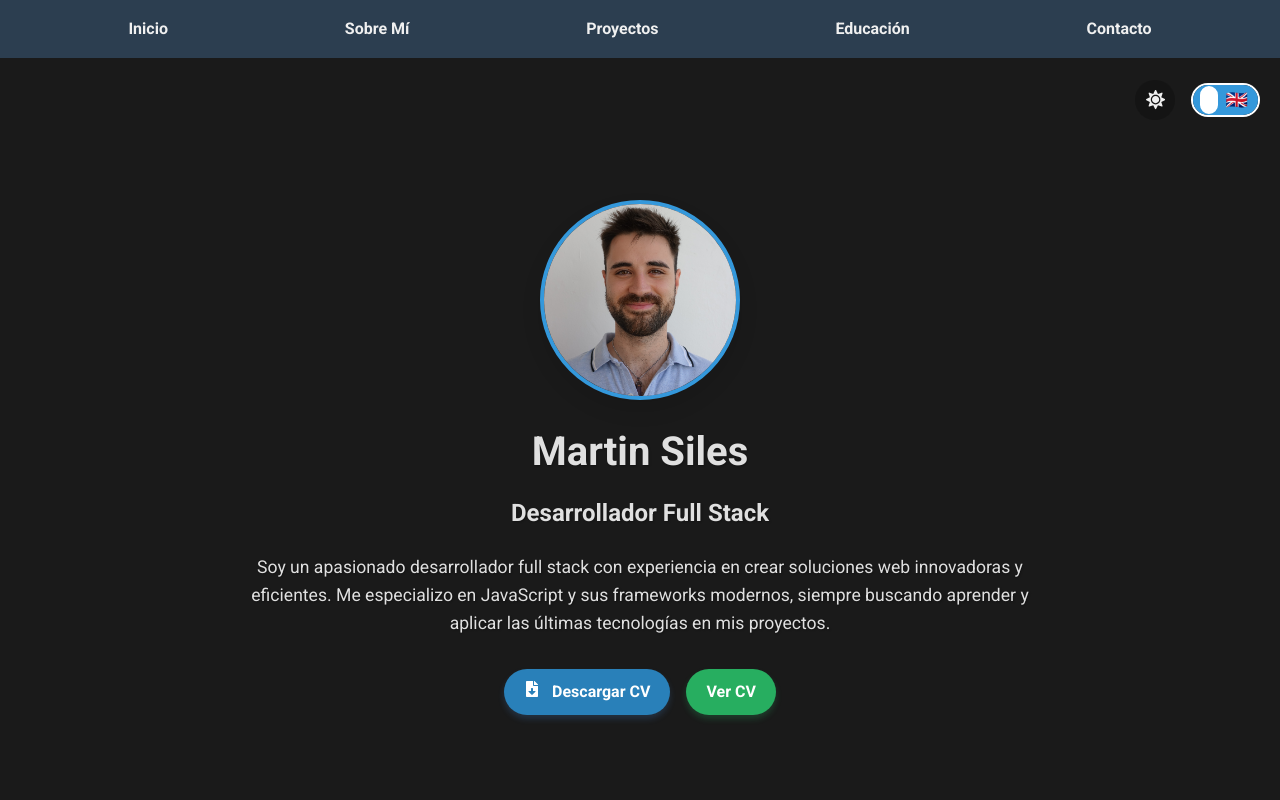
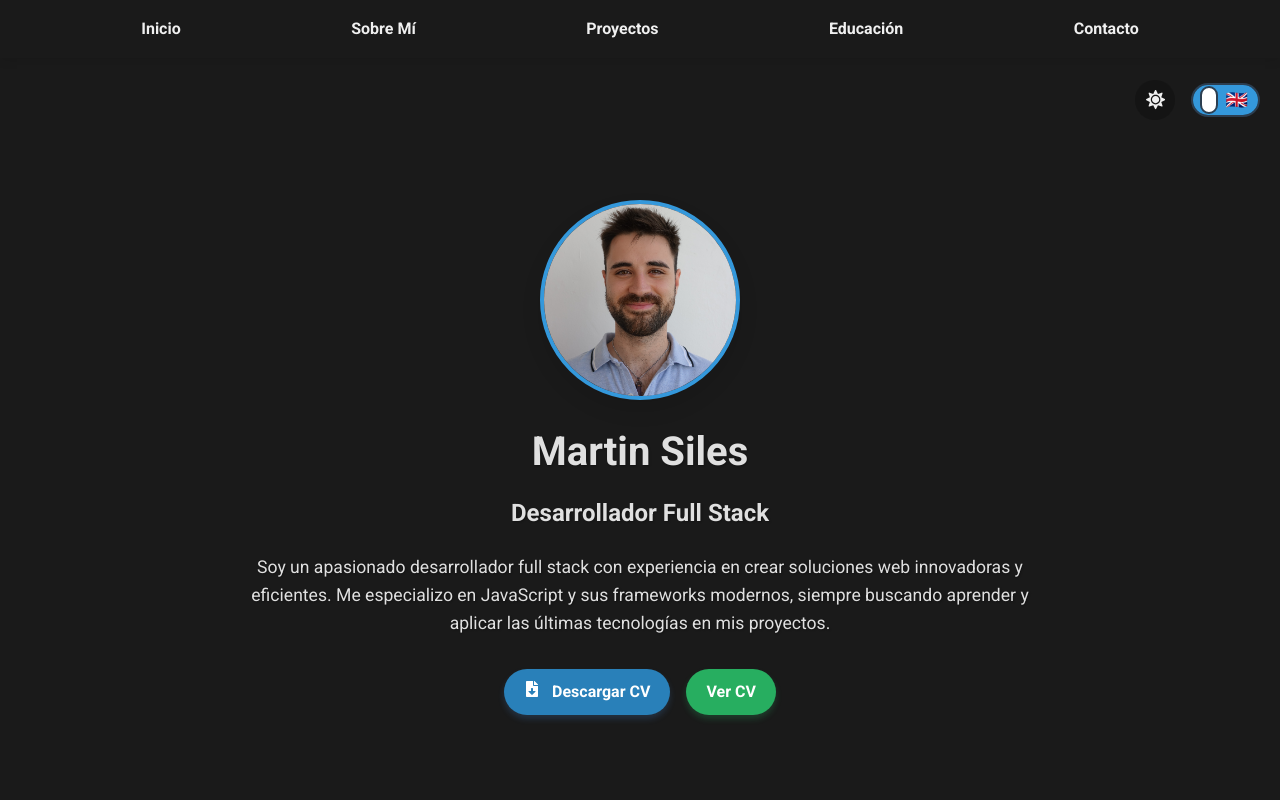
Before and after one commit to Martinsr99/Portfolio-React-Node, a React (Create React App) app in the folder frontend/: page / in a window 1280 px wide. Shown: the top 800 px of the page. Built offline with nearby package versions, Linux system fonts and the light colour scheme.

Commit message:
feat: add shadown on header

```diff
--- a/frontend/src/App.css
+++ b/frontend/src/App.css
@@ -3,6 +3,13 @@
 
 :root {
   --main-font: 'Roboto', Arial, sans-serif;
+  --primary-color: #2c3e50;
+  --secondary-color: #3498db;
+  --text-color-light: #f0f0f0;
+  --text-color-dark: #333;
+  --background-light: #ffffff;
+  --background-dark: #1a1a1a;
+  --transition-speed: 0.3s;
 }
 
 * {
@@ -14,7 +21,7 @@
 body, html {
   font-family: var(--main-font);
   line-height: 1.6;
-  color: #333;
+  color: var(--text-color-dark);
   min-height: 100vh;
   overflow-x: hidden;
 }
@@ -23,13 +30,32 @@ body, html {
   display: flex;
   flex-direction: column;
   min-height: 100vh;
+  transition: background-color var(--transition-speed) ease;
 }
 
-header {
-  background-color: #2c3e50;
-  color: #fff;
-  padding: 1rem;
-  box-shadow: 0 2px 4px rgba(0,0,0,0.1);
+.header {
+  position: sticky;
+  top: 0;
+  left: 0;
+  right: 0;
+  z-index: 1000;
+  transition: all var(--transition-speed) ease;
+  background-color: rgba(255, 255, 255, 0.9);
+  box-shadow: 0 2px 10px rgba(0, 0, 0, 0.1);
+}
+
+.header.scrolled {
+  box-shadow: 0 2px 10px rgba(0, 0, 0, 0.1);
+}
+
+.header.light {
+  background-color: rgba(255, 255, 255, 0.9);
+  color: var(--text-color-dark);
+}
+
+.header.dark {
+  background-color: rgba(26, 26, 26, 0.9);
+  color: var(--text-color-light);
 }
 
 .header-content {
@@ -38,27 +64,35 @@ header {
   align-items: center;
   max-width: 1200px;
   margin: 0 auto;
+  padding: 1rem;
 }
 
-nav {
+.nav-menu {
   flex-grow: 1;
 }
 
-nav ul {
+.nav-menu ul {
   display: flex;
   justify-content: space-around;
   list-style-type: none;
 }
 
-nav ul li a {
-  color: #fff;
+.nav-menu ul li a {
   text-decoration: none;
   font-weight: bold;
-  transition: color 0.3s ease;
+  transition: color var(--transition-speed) ease;
 }
 
-nav ul li a:hover {
-  color: #3498db;
+.light .nav-menu ul li a {
+  color: var(--text-color-dark);
+}
+
+.dark .nav-menu ul li a {
+  color: var(--text-color-light);
+}
+
+.nav-menu ul li a:hover {
+  color: var(--secondary-color);
 }
 
 .controls-container {
@@ -69,16 +103,23 @@ nav ul li a:hover {
 .theme-toggle {
   background: none;
   border: none;
-  color: #fff;
   font-size: 1.2rem;
   cursor: pointer;
   margin-right: 1rem;
-  transition: transform 0.3s ease;
+  transition: transform var(--transition-speed) ease;
   display: flex;
   align-items: center;
   justify-content: center;
   width: 40px;
   height: 40px;
+}
+
+.light .theme-toggle {
+  color: var(--text-color-dark);
+}
+
+.dark .theme-toggle {
+  color: var(--text-color-light);
 }
 
 .theme-toggle:hover {
@@ -98,7 +139,7 @@ nav ul li a:hover {
   display: block;
   overflow: hidden;
   cursor: pointer;
-  border: 2px solid #fff;
+  border: 2px solid var(--primary-color);
   border-radius: 20px;
 }
 
@@ -106,7 +147,7 @@ nav ul li a:hover {
   display: block;
   width: 200%;
   margin-left: -100%;
-  transition: margin 0.3s ease-in 0s;
+  transition: margin var(--transition-speed) ease-in 0s;
 }
 
 .language-toggle-inner:before,
@@ -132,7 +173,7 @@ nav ul li a:hover {
 .language-toggle-inner:after {
   content: "🇬🇧";
   padding-right: 10px;
-  background-color: #3498db;
+  background-color: var(--secondary-color);
   text-align: right;
 }
 
@@ -145,9 +186,9 @@ nav ul li a:hover {
   top: 0;
   bottom: 0;
   right: 36px;
-  border: 2px solid #fff;
+  border: 2px solid var(--primary-color);
   border-radius: 20px;
-  transition: all 0.3s ease-in 0s;
+  transition: all var(--transition-speed) ease-in 0s;
 }
 
 .language-toggle-checkbox:checked + .language-toggle-label .language-toggle-inner {
@@ -162,12 +203,12 @@ main {
   flex: 1;
   display: flex;
   flex-direction: column;
-  transition: opacity 0.3s ease-in-out;
+  transition: opacity var(--transition-speed) ease-in-out;
 }
 
 footer {
-  background-color: #2c3e50;
-  color: #fff;
+  background-color: var(--primary-color);
+  color: var(--text-color-light);
   padding: 1rem;
   text-align: center;
 }
@@ -177,7 +218,7 @@ h1, h2, h3 {
 }
 
 .language-transition {
-  transition: opacity 0.3s ease-in-out;
+  transition: opacity var(--transition-speed) ease-in-out;
 }
 
 .language-transition main {
@@ -185,28 +226,16 @@ h1, h2, h3 {
 }
 
 .dark-mode {
-  background-color: rgb(26, 26, 26);
-  color: #f0f0f0;
+  background-color: var(--background-dark);
+  color: var(--text-color-light);
 }
 
 .dark-mode .app-container {
-  background-color: rgb(26, 26, 26);
-}
-
-.dark-mode header {
-  background-color: #2c3e50;
+  background-color: var(--background-dark);
 }
 
 .dark-mode footer {
-  background-color: rgb(26, 26, 26);
-}
-
-.dark-mode nav ul li a, .dark-mode .theme-toggle {
-  color: #f0f0f0;
-}
-
-.dark-mode nav ul li a:hover, .dark-mode .theme-toggle:hover {
-  color: #3498db;
+  background-color: var(--background-dark);
 }
 
 @keyframes fadeInUp {
@@ -244,8 +273,8 @@ h1, h2, h3 {
     right: -100%;
     width: 60%;
     height: 100vh;
-    background-color: #2c3e50;
-    transition: right 0.3s ease-in-out;
+    background-color: var(--primary-color);
+    transition: right var(--transition-speed) ease-in-out;
     z-index: 99;
   }
 
@@ -253,18 +282,18 @@ h1, h2, h3 {
     right: 0;
   }
 
-  nav ul {
+  .nav-menu ul {
     flex-direction: column;
     align-items: center;
     height: 100%;
     justify-content: center;
   }
 
-  nav ul li {
+  .nav-menu ul li {
     margin: 1rem 0;
   }
 
-  nav ul li a {
+  .nav-menu ul li a {
     font-size: 1.2rem;
   }
 
--- a/frontend/src/components/Header.js
+++ b/frontend/src/components/Header.js
@@ -1,14 +1,35 @@
-import React, { useContext, useState } from 'react';
-import { Link } from 'react-router-dom';
-import { motion } from 'framer-motion';
+import React, { useContext, useState, useEffect } from 'react';
+import { Link, useLocation } from 'react-router-dom';
+import { motion, AnimatePresence } from 'framer-motion';
 import { AppContext } from '../AppContext';
 import { FaBars, FaTimes, FaSun, FaMoon } from 'react-icons/fa';
 
 const Header = () => {
   const { language, toggleLanguage, darkMode, toggleTheme } = useContext(AppContext);
   const [isOpen, setIsOpen] = useState(false);
+  const [scrolled, setScrolled] = useState(false);
+  const location = useLocation();
 
   const toggleMenu = () => setIsOpen(!isOpen);
+
+  useEffect(() => {
+    const handleScroll = () => {
+      const isScrolled = window.scrollY > 10;
+      if (isScrolled !== scrolled) {
+        setScrolled(isScrolled);
+      }
+    };
+
+    window.addEventListener('scroll', handleScroll);
+
+    return () => {
+      window.removeEventListener('scroll', handleScroll);
+    };
+  }, [scrolled]);
+
+  useEffect(() => {
+    setIsOpen(false);
+  }, [location]);
 
   const translations = {
     es: {
@@ -34,39 +55,32 @@ const Header = () => {
   const t = translations[language];
 
   return (
-    <header className="header">
+    <header className={`header ${scrolled ? 'scrolled' : ''} ${darkMode ? 'dark' : 'light'}`}>
       <div className="header-content">
-        <div className="menu-icon" onClick={toggleMenu}>
+        <div
+          className="menu-icon"
+          onClick={toggleMenu}
+        >
           {isOpen ? <FaTimes /> : <FaBars />}
         </div>
         <nav className={`nav-menu ${isOpen ? 'show' : ''}`}>
-          <motion.ul
-            initial={{ opacity: 0 }}
-            animate={{ opacity: 1 }}
-            transition={{ duration: 0.5 }}
-          >
-            <motion.li whileHover={{ scale: 1.1 }}><Link to="/" onClick={toggleMenu}>{t.home}</Link></motion.li>
-            <motion.li whileHover={{ scale: 1.1 }}><Link to="/about" onClick={toggleMenu}>{t.about}</Link></motion.li>
-            <motion.li whileHover={{ scale: 1.1 }}><Link to="/projects" onClick={toggleMenu}>{t.projects}</Link></motion.li>
-            <motion.li whileHover={{ scale: 1.1 }}><Link to="/education" onClick={toggleMenu}>{t.education}</Link></motion.li>
-            <motion.li whileHover={{ scale: 1.1 }}><Link to="/contact" onClick={toggleMenu}>{t.contact}</Link></motion.li>
-          </motion.ul>
+          <ul>
+            <li><Link to="/" onClick={toggleMenu}>{t.home}</Link></li>
+            <li><Link to="/about" onClick={toggleMenu}>{t.about}</Link></li>
+            <li><Link to="/projects" onClick={toggleMenu}>{t.projects}</Link></li>
+            <li><Link to="/education" onClick={toggleMenu}>{t.education}</Link></li>
+            <li><Link to="/contact" onClick={toggleMenu}>{t.contact}</Link></li>
+          </ul>
         </nav>
         <div className="controls-container">
-          <motion.button
+          <button
             onClick={toggleTheme}
             className="theme-toggle"
             aria-label={t.toggleTheme}
-            whileHover={{ scale: 1.1 }}
-            whileTap={{ scale: 0.95 }}
           >
             {darkMode ? <FaSun /> : <FaMoon />}
-          </motion.button>
-          <motion.div
-            className="language-toggle-container"
-            whileHover={{ scale: 1.1 }}
-            whileTap={{ scale: 0.95 }}
-          >
+          </button>
+          <div className="language-toggle-container">
             <input
               type="checkbox"
               id="language-toggle"
@@ -78,7 +92,7 @@ const Header = () => {
               <span className="language-toggle-inner"></span>
               <span className="language-toggle-switch"></span>
             </label>
-          </motion.div>
+          </div>
         </div>
       </div>
     </header>
```
